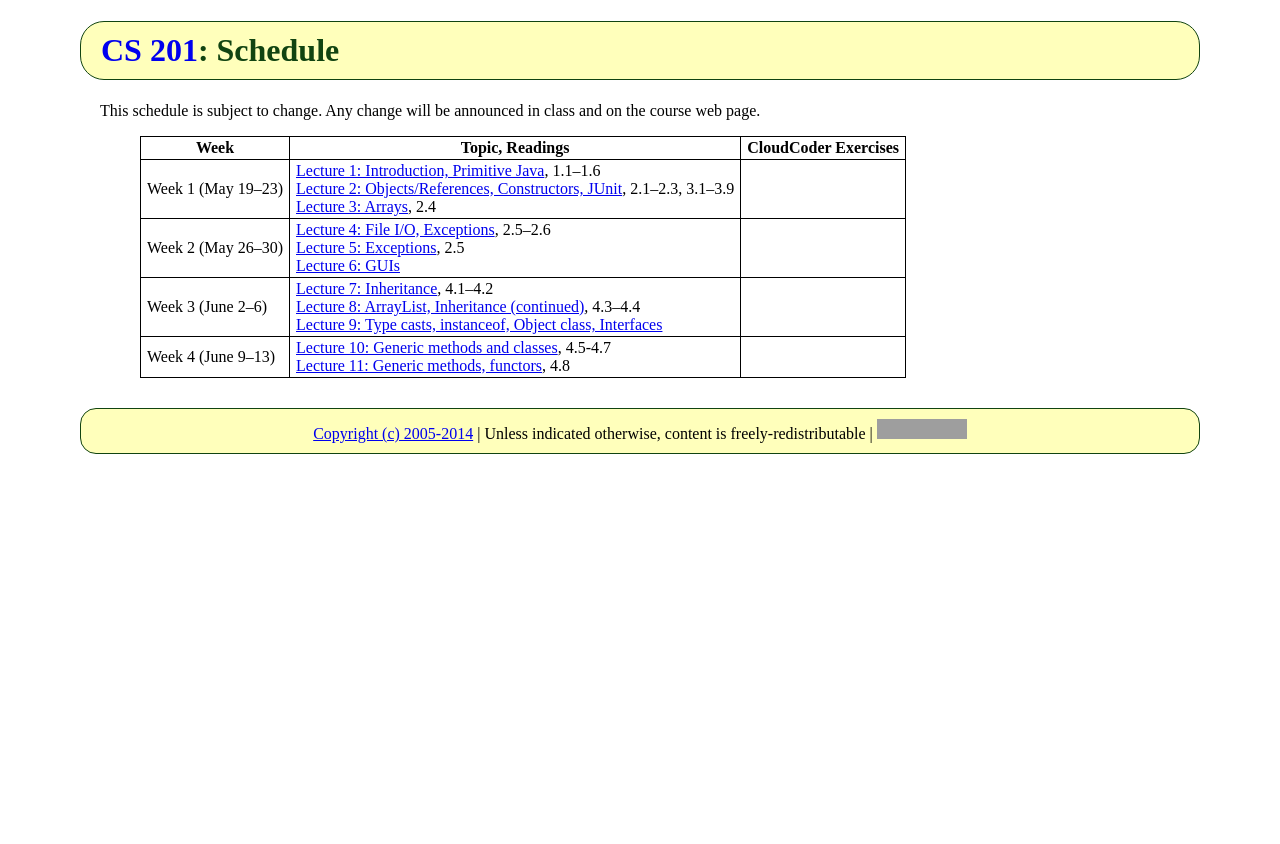
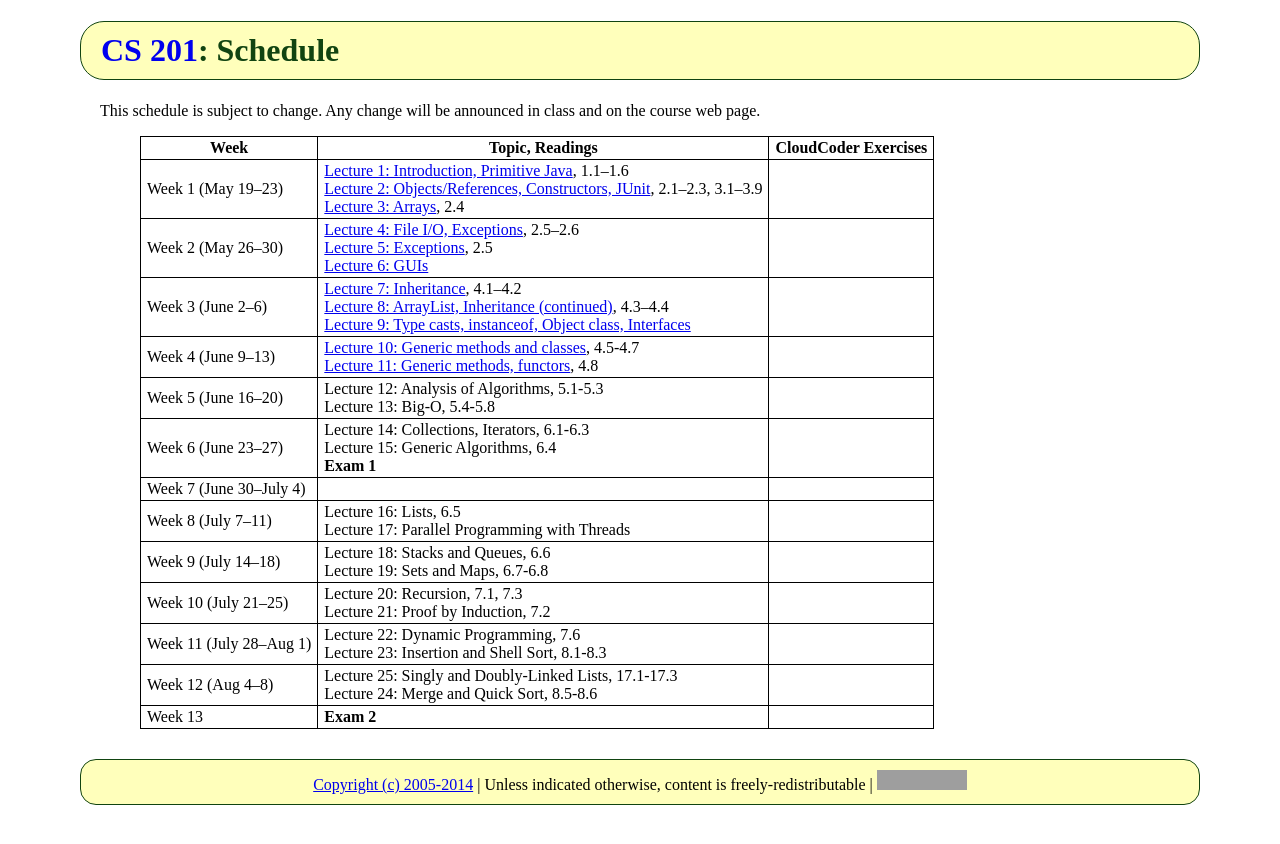
Before and after one commit to ycpcs/cs201-summer2014, a Jekyll site: the page built from schedule.md, in a window 1280 px wide. Shown: the top 844 px of the page. Built offline with Jekyll 4.4.1, drawn with Linux system fonts in a browser that asks for light colours; Markdown is read by kramdown in place of the engine named in the settings; grey boxes are pictures that could not be loaded.

Commit message:
filled in schedule
still need to fill in links for some of the lecture notes

```diff
--- a/schedule.md
+++ b/schedule.md
@@ -12,3 +12,12 @@ announced in class and on the course web page.
 > Week 2 (May 26&ndash;30) | [Lecture 4: File I/O, Exceptions](lectures/lecture04.html), 2.5&ndash;2.6 <br> [Lecture 5: Exceptions](lectures/lecture05.html), 2.5 <br> [Lecture 6: GUIs](lectures/lecture06.html)
 > Week 3 (June 2&ndash;6) | [Lecture 7: Inheritance](lectures/lecture07.html), 4.1&ndash;4.2 <br> [Lecture 8: ArrayList, Inheritance (continued)](lectures/lecture08.html), 4.3&ndash;4.4 <br> [Lecture 9: Type casts, instanceof, Object class, Interfaces](lectures/lecture09.html)
 > Week 4 (June 9&ndash;13) | [Lecture 10: Generic methods and classes](lectures/lecture10.html), 4.5-4.7 <br> [Lecture 11: Generic methods, functors](lectures/lecture11.html), 4.8
+> Week 5 (June 16&ndash;20) | Lecture 12: Analysis of Algorithms, 5.1-5.3 <br> Lecture 13: Big-O, 5.4-5.8
+> Week 6 (June 23&ndash;27) | Lecture 14: Collections, Iterators, 6.1-6.3 <br> Lecture 15: Generic Algorithms, 6.4 <br> **Exam 1** |
+> Week 7 (June 30&ndash;July 4) |  |
+> Week 8 (July 7&ndash;11) | Lecture 16: Lists, 6.5 <br> Lecture 17: Parallel Programming with Threads |
+> Week 9 (July 14&ndash;18) | Lecture 18: Stacks and Queues, 6.6 <br> Lecture 19: Sets and Maps, 6.7-6.8 |
+> Week 10 (July 21&ndash;25) | Lecture 20: Recursion, 7.1, 7.3 <br> Lecture 21: Proof by Induction, 7.2 |
+> Week 11 (July 28&ndash;Aug 1) | Lecture 22: Dynamic Programming, 7.6 <br> Lecture 23: Insertion and Shell Sort, 8.1-8.3  |
+> Week 12 (Aug 4&ndash;8) | Lecture 25: Singly and Doubly-Linked Lists, 17.1-17.3 <br> Lecture 24: Merge and Quick Sort, 8.5-8.6 |
+> Week 13 | **Exam 2** |
```
